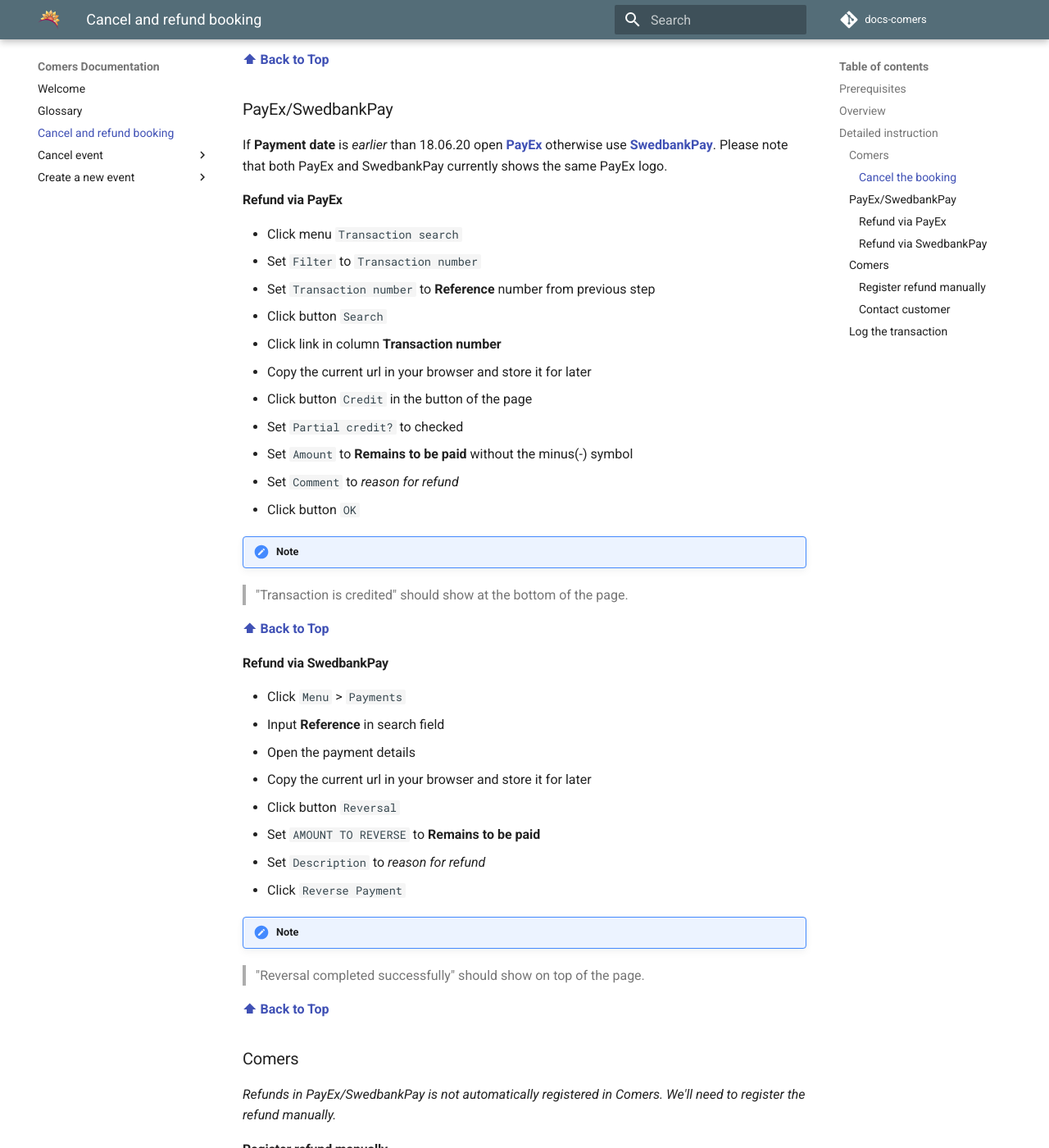
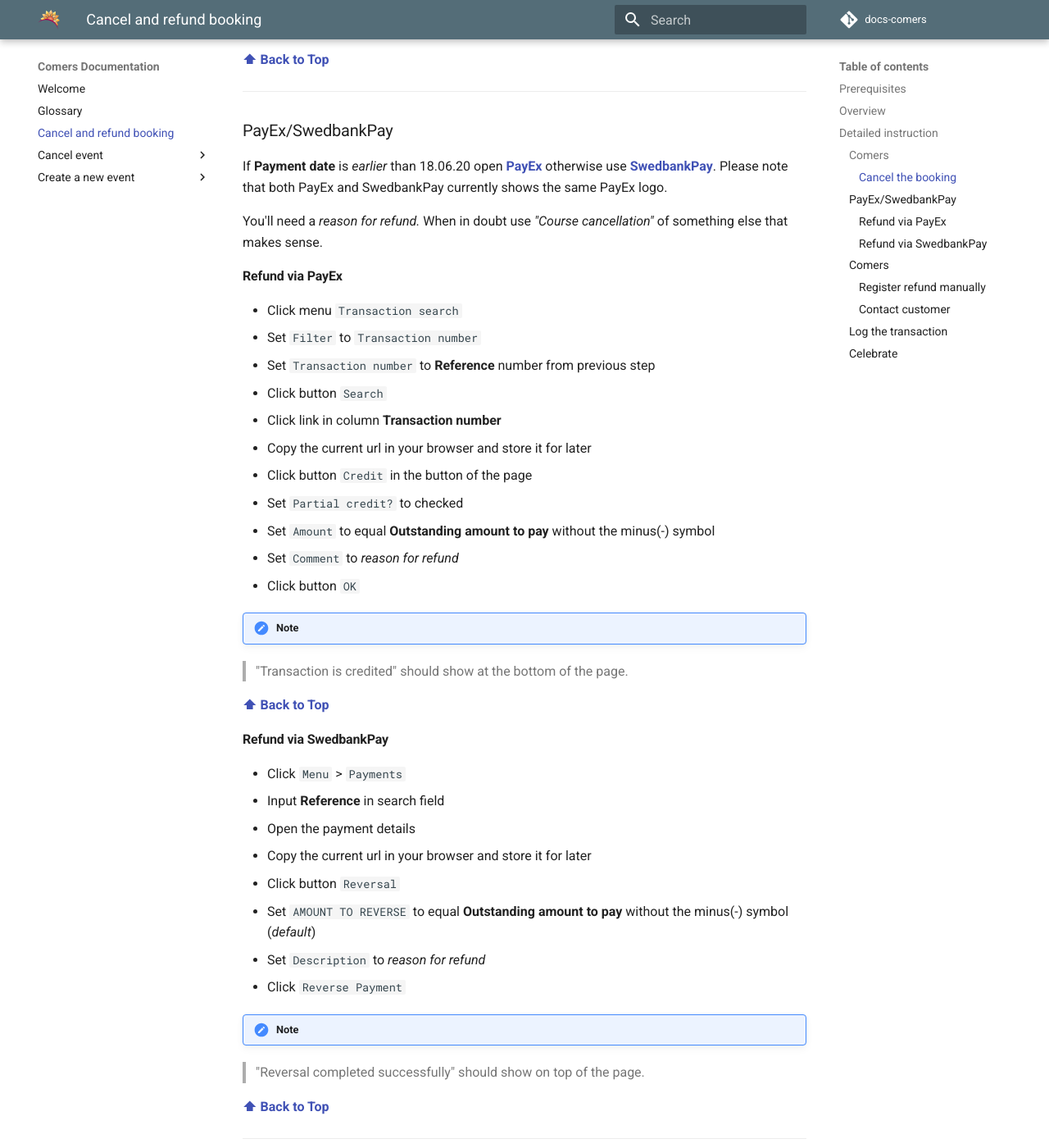
Before and after one commit to begabba/docs-comers, an MkDocs documentation site: the page built from docs/how-to-make-a-refund.md, in a window 1280 px wide and 1400 px high, scrolled down 1325 px. Shown: the whole window at 82% size. Built offline with MkDocs 1.6.1 and Material for MkDocs 9.7.7, drawn with Linux system fonts in a browser that asks for light colours; comment, search, counter and statistics services are not loaded; some of the changed text lies outside the part shown.

Commit message:
update with feedback from Aurelie

```diff
--- a/docs/how-to-make-a-refund.md
+++ b/docs/how-to-make-a-refund.md
@@ -48,9 +48,13 @@
 
 **[⬆ Back to Top](#overview)**
 
+---
+
 ### PayEx/SwedbankPay
 
 If **Payment date** is _earlier_ than 18.06.20 open [**PayEx**](https://secure.payex.com/Admin/Logon.aspx) otherwise use [**SwedbankPay**](https://admin.payex.com/psp/login). Please note that both PayEx and SwedbankPay currently shows the same PayEx logo.
+
+You'll need a _reason for refund._ When in doubt use _"Course cancellation"_ of something else that makes sense.
 
 #### Refund via PayEx
 
@@ -62,7 +66,7 @@
 - Copy the current url in your browser and store it for later
 - Click button `Credit` in the button of the page
 - Set `Partial credit?` to checked
-- Set `Amount` to **Remains to be paid** without the minus(-) symbol
+- Set `Amount` to equal **Outstanding amount to pay** without the minus(-) symbol
 - Set `Comment` to _reason for refund_
 - Click button `OK`
 
@@ -79,7 +83,7 @@
 - Open the payment details
 - Copy the current url in your browser and store it for later
 - Click button `Reversal`
-- Set `AMOUNT TO REVERSE` to **Remains to be paid**
+- Set `AMOUNT TO REVERSE` to equal **Outstanding amount to pay** without the minus(-) symbol (_default_)
 - Set `Description` to _reason for refund_
 - Click `Reverse Payment`
 
@@ -89,6 +93,8 @@
 
 **[⬆ Back to Top](#overview)**
 
+---
+
 ### Comers
 
 _Refunds in PayEx/SwedbankPay is not automatically registered in Comers. We'll need to register the refund manually._
@@ -97,20 +103,23 @@
 
 - Go to the **Payments** tab
 - In the section **Register payment manually**:
-  - Set `Amount` to **Remains to be paid**
+  - Set `Amount` to **Remains to be paid** (_default_)
   - Set `Way of payment` to same as original payment in **Registered payments**
   - Set `Reference` to _reason for refund_
   - Click button `Register payment`
 
 **[⬆ Back to Top](#overview)**
 
+---
+
 #### Contact customer
 
 - Go to the **Contact** tab
 - In the section **E-post**:
+  - Verify `Sender` makes sense.
   - Set `--- Select a message on the customers language ---` to `Customer Cancellation & Refund`
 - In the section **Attach files**:
-  - Make sure neccessary attachments are included
+  - Make sure neccessary attachments are included, if any.
 - Click button `Send` in section **E-post**
 
 !!! Note
@@ -119,6 +128,8 @@
 
 **[⬆ Back to Top](#overview)**
 
+---
+
 ### Log the transaction
 
 _Final step is to log the transaction in a Spreadsheet._
@@ -126,8 +137,14 @@
 - Open [**REFUND**](https://docs.google.com/spreadsheets/d/11JW8NCPnV5h49dYcMxpH6dfmC2V1dVvGJWCkPWrYnb4/edit#gid=0) spreadsheet
 - Fill **all** columns on a new row.
 
+---
+
+### Celebrate
+
+**Congratulations!** You're truly a beautiful flower that brings joy to this world.
+
+_Now, let's do another one._
+
 **[⬆ Back to Top](#overview)**
 
 ---
-
-_**Status OK**. You're such a beautiful flower._
```
Also changed, not shown: other parts of docs/how-to-make-a-refund.md (+2 -2 lines), docs/index.md (+1 -1 lines).
